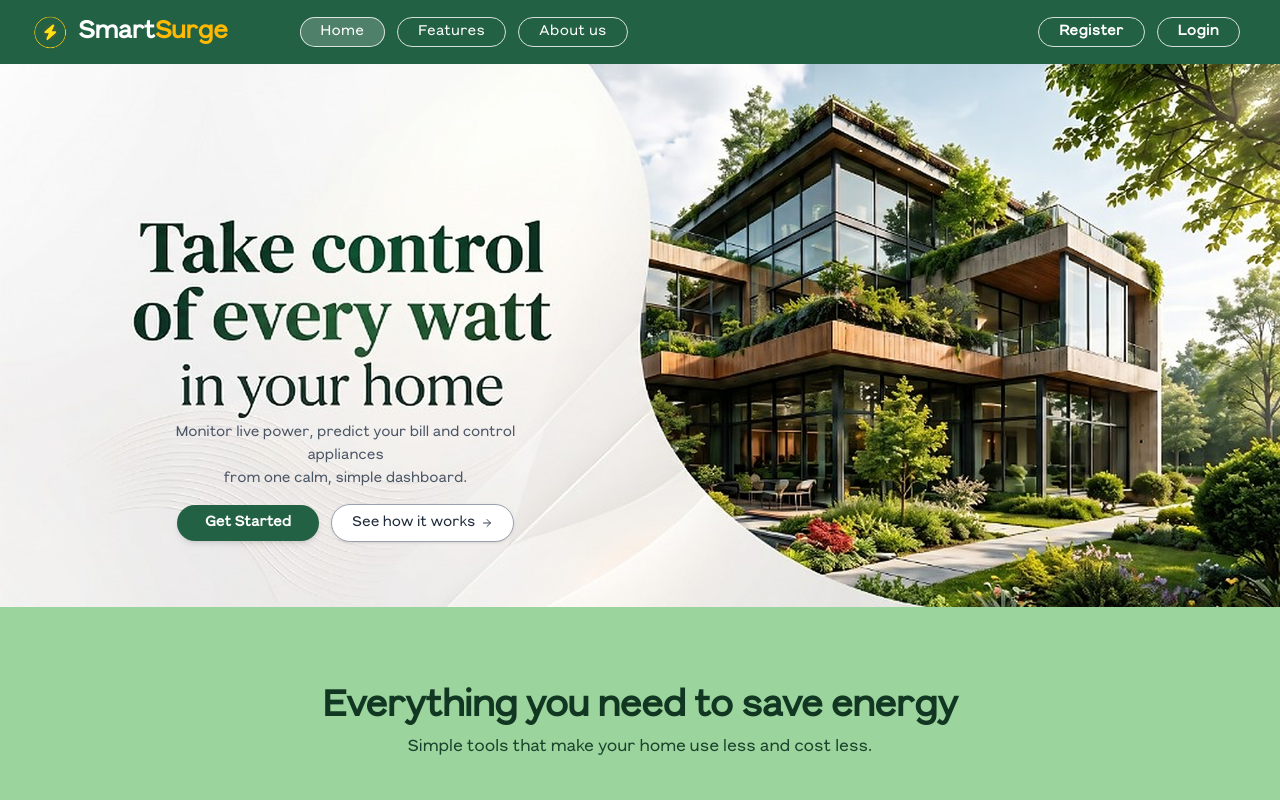
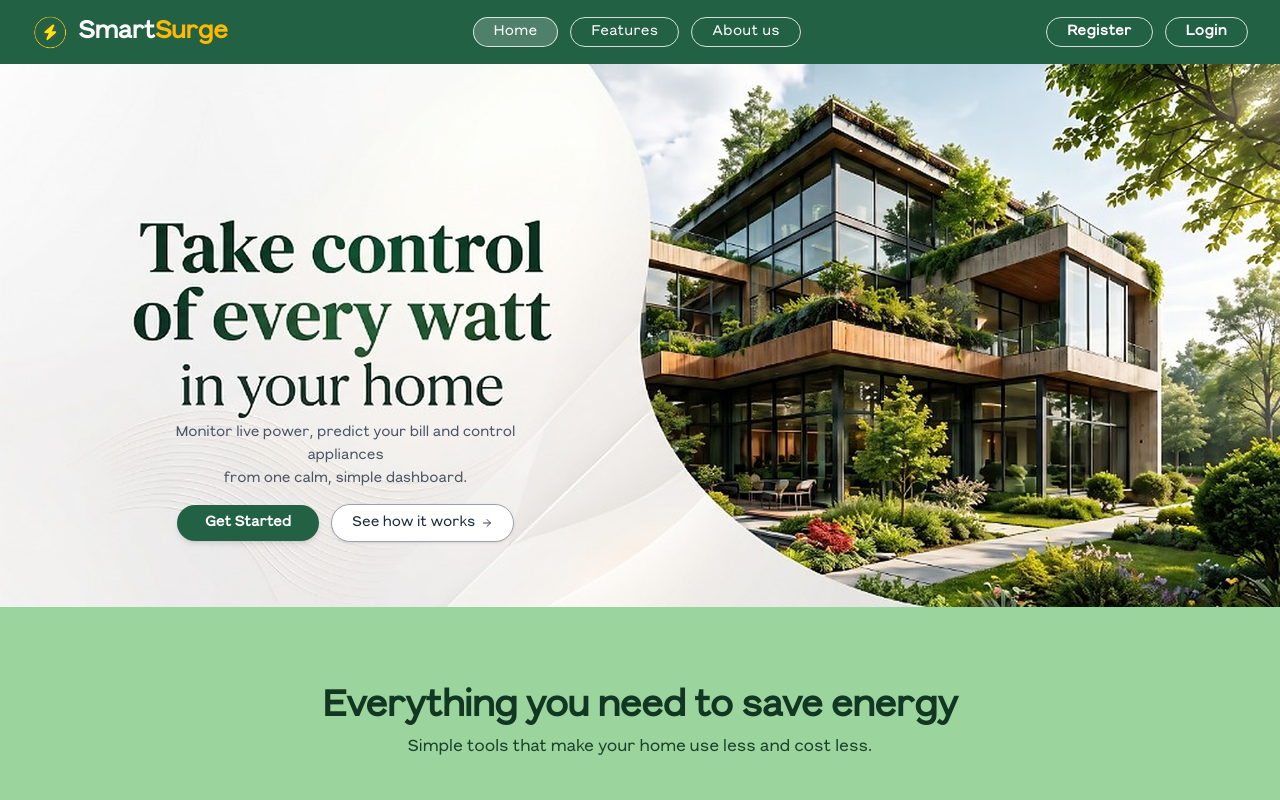
Before and after one commit to dasunisenanayake25/smartsurge, a React app in the folder frontend/: page / in a window 1280 px wide. Shown: the top 800 px of the page. Built offline with nearby package versions, Linux system fonts and the light colour scheme; the HTML template or start-up script is replaced by a standard one.

Commit message:
fix: Refactor header layout for improved navigation and alignment

```diff
--- a/frontend/src/pages/Landing.jsx
+++ b/frontend/src/pages/Landing.jsx
@@ -129,8 +129,9 @@ export default function Landing() {
   return (
     <div className="min-h-screen bg-[#F8FAF6] text-[#1E2922] font-sans antialiased selection:bg-[#9CD49E] selection:text-white">
 
-      <header className="w-full flex items-stretch h-14 sm:h-16 bg-[#236144] shadow-sm z-50">
-        <div className="bg-[#236144] px-4 sm:px-6 md:px-8 flex items-center justify-center flex-shrink-0">
+      <header className="w-full flex items-center justify-between h-14 sm:h-16 bg-[#236144] px-4 sm:px-6 md:px-8 shadow-sm z-50">
+        {/* Left: Brand Logo */}
+        <div className="flex items-center flex-shrink-0">
           <Link to="/" className="flex items-center gap-2.5">
             <img
               src="/brand-icon.png"
@@ -143,8 +144,8 @@ export default function Landing() {
           </Link>
         </div>
 
-        <div className="flex-1 flex items-center justify-between px-3 sm:px-6 lg:px-10 overflow-x-auto no-scrollbar gap-2 sm:gap-4">
-          <nav className="flex items-center gap-2 sm:gap-3">
+        {/* Center: Navigation Links perfectly centered */}
+        <nav className="flex items-center justify-center gap-2 sm:gap-3 flex-1 px-4">
           <a
             href="#home"
             className="border border-white/80 bg-white/20 text-white rounded-full px-3.5 sm:px-5 py-1 text-xs sm:text-sm font-medium tracking-wide transition shadow-xs"
@@ -165,6 +166,7 @@ export default function Landing() {
           </a>
         </nav>
 
+        {/* Right: Auth Action Buttons */}
         <div className="flex items-center gap-2 sm:gap-3 flex-shrink-0">
           <Link
             to="/register"
@@ -178,7 +180,6 @@ export default function Landing() {
           >
             Login
           </Link>
-          </div>
         </div>
       </header>
 
```
Lines whose indentation alone changed are shown as unchanged.
